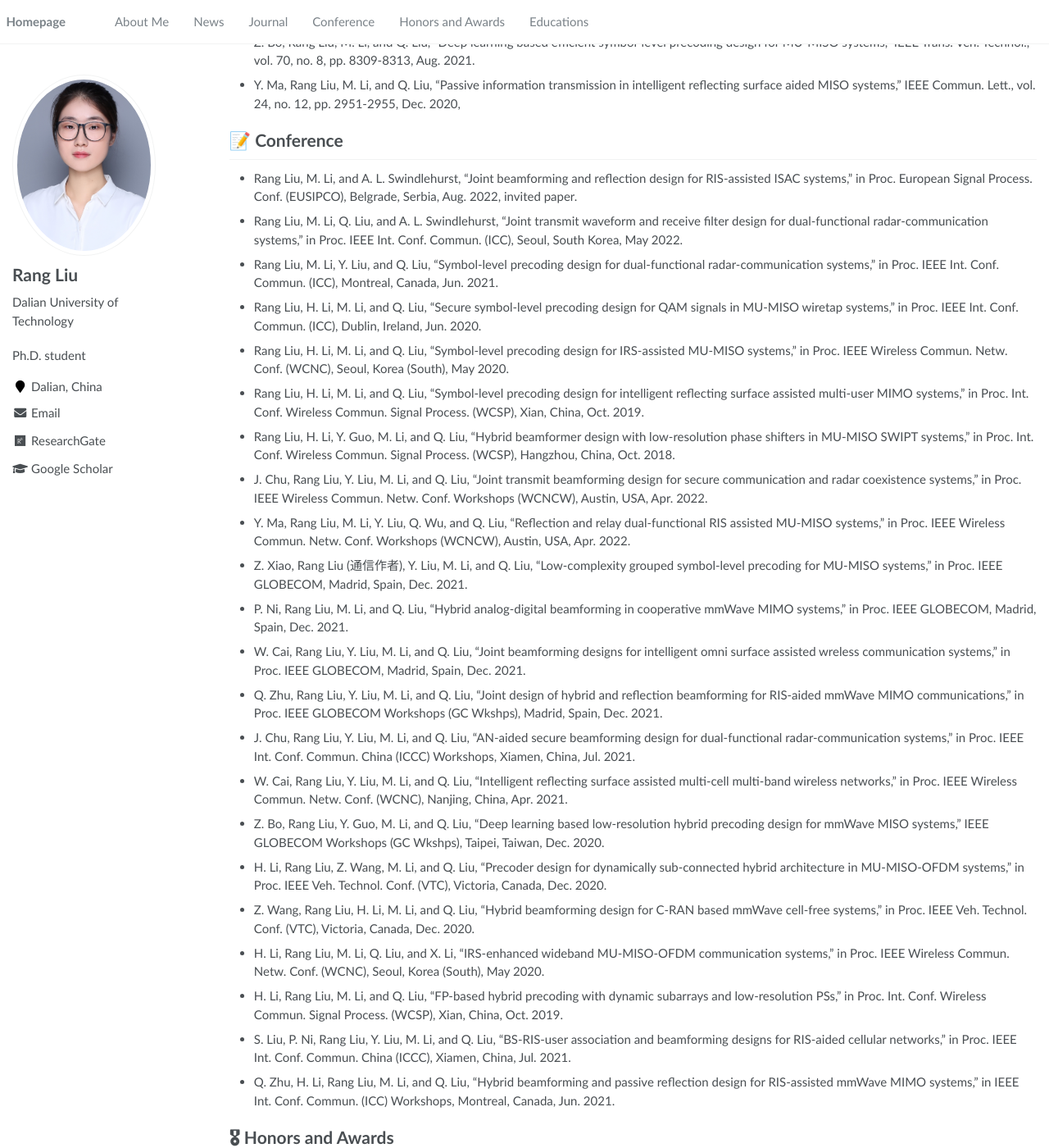
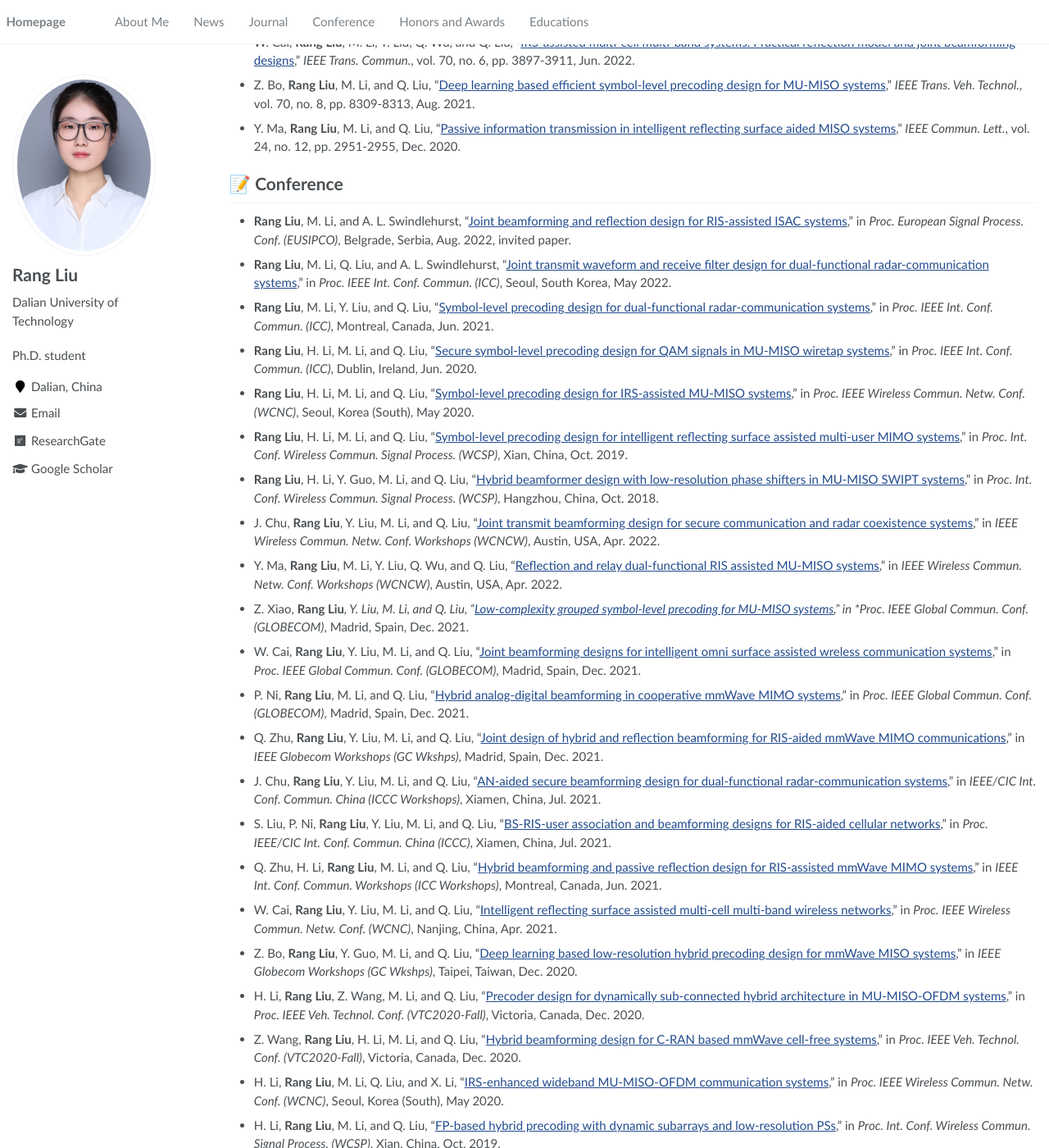
Before and after one commit to RangLiu0706/RangLiu0706.github.io, a Jekyll site: the page built from _pages/about.md, in a window 1280 px wide and 1400 px high, scrolled down 810 px. Shown: the whole window at 82% size. Built offline with Jekyll 4.4.1, drawn with Linux system fonts in a browser that asks for light colours; some of the changed text lies outside the part shown.

Commit message:
0723
0723

```diff
--- a/_config.yml
+++ b/_config.yml
@@ -12,7 +12,7 @@
 google_scholar_stats_use_cdn : true
 
 # google analytics
-google_analytics_id      :  # get google_analytics_id from https://analytics.google.com/analytics/
+google_analytics_id      :  324368529 # get google_analytics_id from https://analytics.google.com/analytics/
 
 # SEO Related
 google_site_verification :  # get google_site_verification from https://search.google.com/search-console/about
--- a/_pages/about.md
+++ b/_pages/about.md
@@ -17,70 +17,95 @@
 
 <span class='anchor' id='about-me'></span>
 
-Rang Liu received the B.S. degree in electronics information engineering from Dalian University of Technology, Dalian, China, in 2018. She is now studying toward the Ph.D. degree with the School of Information and Communication Engineering, Dalian University of Technology, Dalian, China.
-Her current research interests are focused on signal processing, massive MIMO systems, reconfigurable intelligent surfaces, and integrated sensing and communication.
+I received the B.S. degree in electronics information engineering from Dalian University of Technology, Dalian, China, in 2018.
+I am now studying toward the Ph.D. degree with the School of Information and Communication Engineering, Dalian University of Technology, Dalian, China.
+My current research interests are focused on signal processing, massive MIMO systems, reconfigurable intelligent surfaces, and integrated sensing and communication.
+My advisor is [Prof. Ming Li](http://ice.dlut.edu.cn/LiMing/index_chinese.html).
 
 
 
 # 🔥 News
-- *2022.07*: &nbsp; Rang's blog is online. Yeah!
+- *2022.07*: &nbsp; My blog is online. Yeah!
 
 
 # 📝 Journal
 
-- Rang Liu, M. Li, Q. Liu, Y. Liu, Q. Wu, and Q. Liu, "Joint transmit waveform and passive beamforming design for RIS-aided DFRC systems" IEEE J. Sel. Topics Signal Process. (JSTSP), DOI: 10.1109/JSTSP.2022.3172788.
+- **Rang Liu**, M. Li, Y. Liu, Q. Wu, and Q. Liu, "[Joint transmit waveform and passive beamforming design for RIS-aided DFRC systems](https://ieeexplore.ieee.org/document/9769997)," *IEEE J. Sel. Topics Signal Process. (JSTSP)*, DOI: 10.1109/JSTSP.2022.3172788.
 
--	Rang Liu, M. Li, Q. Liu, and A. L. Swindlehurst, “Joint waveform and filter designs for STAP-SLP-based MIMO-DFRC systems,” IEEE J. Sel. Areas Commun. (JSAC), vol. 40, no. 6, pp. 1918-1931, Jun. 2022.
+-	**Rang Liu**, M. Li, Q. Liu, and A. L. Swindlehurst, "[Joint waveform and filter designs for STAP-SLP-based MIMO-DFRC systems](https://ieeexplore.ieee.org/document/9724259)," *IEEE J. Sel. Areas Commun. (JSAC)*, vol. 40, no. 6, pp. 1918-1931, Jun. 2022.
 
--	Rang Liu, M. Li, Q. Liu, and A. L. Swindlehurst, “Dual-functional radar-communication waveform design: A symbol-level precoding approach,” IEEE J. Sel. Topics Signal Process. (JSTSP), vol. 15, no. 6, pp. 1316-1331, Nov. 2021.
+-	**Rang Liu**, M. Li, Q. Liu, and A. L. Swindlehurst, "[Dual-functional radar-communication waveform design: A symbol-level precoding approach](https://ieeexplore.ieee.org/document/9534484)," *IEEE J. Sel. Topics Signal Process. (JSTSP)*, vol. 15, no. 6, pp. 1316-1331, Nov. 2021.
 
--	Rang Liu, M. Li, Q. Liu, A. L. Swindlehurst, and Q. Wu, “Intelligent reflecting surface based passive information transmission: A symbol-level precoding approach,” IEEE Trans. Veh. Technol., vol. 70, no. 7, pp. 6735-6749, Jul. 2021.
+-	**Rang Liu**, M. Li, Q. Liu, A. L. Swindlehurst, and Q. Wu, "[Intelligent reflecting surface based passive information transmission: A symbol-level precoding approach](https://ieeexplore.ieee.org/document/9435988)," *IEEE Trans. Veh. Technol.*, vol. 70, no. 7, pp. 6735-6749, Jul. 2021.
 
--	Rang Liu, M. Li, Q. Liu, and A. Lee Swindlehurst, “Joint symbol-level precoding and reflecting designs for IRS-enhanced MU-MISO systems,” IEEE Trans. Wireless Commun., vol. 20, no. 2, pp. 798-811, Feb. 2021.
+-	**Rang Liu**, M. Li, Q. Liu, and A. Lee Swindlehurst, "[Joint symbol-level precoding and reflecting designs for IRS-enhanced MU-MISO systems](https://ieeexplore.ieee.org/document/9219206)," *IEEE Trans. Wireless Commun.*, vol. 20, no. 2, pp. 798-811, Feb. 2021.
 
--	Rang Liu, M. Li, Q. Liu, and A. Lee Swindlehurst, “Secure symbol-level precoding in MU-MISO wiretap systems,” IEEE Trans. Inf. Forens. Security, vol. 15, pp. 3359-3373, Apr. 2020.
+-	**Rang Liu**, M. Li, Q. Liu, and A. Lee Swindlehurst, "[Secure symbol-level precoding in MU-MISO wiretap systems](https://ieeexplore.ieee.org/document/9068286)," *IEEE Trans. Inf. Forens. Security*, vol. 15, pp. 3359-3373, Apr. 2020.
 
--	Rang Liu, H. Li, and M. Li, “Symbol-level hybrid precoding in mmWave multiuser MISO systems,” IEEE Commun. Lett., vol. 23, no. 9, pp. 1636-1639, Sep. 2019.
+-	**Rang Liu**, H. Li, and M. Li, "[Symbol-level hybrid precoding in mmWave multiuser MISO systems](https://ieeexplore.ieee.org/document/8756035)," *IEEE Commun. Lett.*, vol. 23, no. 9, pp. 1636-1639, Sep. 2019.
 
--	Z. Xiao, Rang Liu (通信作者), M. Li, Y. Liu, and Q. Liu, “Low-complexity designs of symbol-level precoding for MU-MISO systems,” IEEE Trans. Commun., to appear, DOI: 10.1109/TCOMM.2022.3173366
+- P. Ni, **Rang Liu**, M. Li, and Q. Liu, "[User association and hybrid beamforming designs for cooperative mmWave MIMO systems](https://ieeexplore.ieee.org/document/9831052)," *IEEE Trans. Signal Inf. Process. Netw.*, DOI: 10.1109/TSIPN.2022.3190740
 
--	A. L. Swindlehurst, G. Zhou, Rang Liu, C. Pan, and M. Li, “Channel estimation with reconfigurable intelligent surfaces – A general framework,” Proceedings of the IEEE, DOI: 10.1109/JPROC.2022.3170358.
+-	A. L. Swindlehurst, G. Zhou, **Rang Liu**, C. Pan, and M. Li, "[Channel estimation with reconfigurable intelligent surfaces – A general framework](https://ieeexplore.ieee.org/document/9771077)," *Proceedings of the IEEE*, DOI: 10.1109/JPROC.2022.3170358.
 
--	W. Cai, Rang Liu, M. Li, Y. Liu, Q. Wu, and Q. Liu, “IRS-assisted multi-cell multi-band systems: Practical reflection model and joint beamforming designs,” IEEE Trans. Commun., DOI: 10.1109/TCOMM.2022.3168645.
+-	Z. Xiao, **Rang Liu***, M. Li, Y. Liu, and Q. Liu, "[Low-complexity designs of symbol-level precoding for MU-MISO systems](https://ieeexplore.ieee.org/document/9770790)," *IEEE Trans. Commun.*, vol. 70, no. 7, pp. 4624-4639, Jul. 2022.
 
--	Z. Bo, Rang Liu, M. Li, and Q. Liu, “Deep learning based efficient symbol-level precoding design for MU-MISO systems,” IEEE Trans. Veh. Technol., vol. 70, no. 8, pp. 8309-8313, Aug. 2021.
+-	W. Cai, **Rang Liu**, M. Li, Y. Liu, Q. Wu, and Q. Liu, "[IRS-assisted multi-cell multi-band systems: Practical reflection model and joint beamforming designs](https://ieeexplore.ieee.org/document/9759366)," *IEEE Trans. Commun.*, vol. 70, no. 6, pp. 3897-3911, Jun. 2022.
 
--	Y. Ma, Rang Liu, M. Li, and Q. Liu, “Passive information transmission in intelligent reflecting surface aided MISO systems,” IEEE Commun. Lett., vol. 24, no. 12, pp. 2951-2955, Dec. 2020,
+-	Z. Bo, **Rang Liu**, M. Li, and Q. Liu, "[Deep learning based efficient symbol-level precoding design for MU-MISO systems](https://ieeexplore.ieee.org/document/9468383)," *IEEE Trans. Veh. Technol.*, vol. 70, no. 8, pp. 8309-8313, Aug. 2021.
+
+-	Y. Ma, **Rang Liu**, M. Li, and Q. Liu, "[Passive information transmission in intelligent reflecting surface aided MISO systems](https://ieeexplore.ieee.org/document/9154740)," *IEEE Commun. Lett.*, vol. 24, no. 12, pp. 2951-2955, Dec. 2020.
 
 # 📝 Conference
--	Rang Liu, M. Li, and A. L. Swindlehurst, “Joint beamforming and reflection design for RIS-assisted ISAC systems,” in Proc. European Signal Process. Conf. (EUSIPCO), Belgrade, Serbia, Aug. 2022, invited paper.
--	Rang Liu, M. Li, Q. Liu, and A. L. Swindlehurst, “Joint transmit waveform and receive filter design for dual-functional radar-communication systems,” in Proc. IEEE Int. Conf. Commun. (ICC), Seoul, South Korea, May 2022.
--	Rang Liu, M. Li, Y. Liu, and Q. Liu, “Symbol-level precoding design for dual-functional radar-communication systems,” in Proc. IEEE Int. Conf. Commun. (ICC), Montreal, Canada, Jun. 2021.
--	Rang Liu, H. Li, M. Li, and Q. Liu, “Secure symbol-level precoding design for QAM signals in MU-MISO wiretap systems,” in Proc. IEEE Int. Conf. Commun. (ICC), Dublin, Ireland, Jun. 2020.
--	Rang Liu, H. Li, M. Li, and Q. Liu, “Symbol-level precoding design for IRS-assisted MU-MISO systems,” in Proc. IEEE Wireless Commun. Netw. Conf. (WCNC), Seoul, Korea (South), May 2020.
--	Rang Liu, H. Li, M. Li, and Q. Liu, “Symbol-level precoding design for intelligent reflecting surface assisted multi-user MIMO systems,” in Proc. Int. Conf. Wireless Commun. Signal Process. (WCSP), Xian, China, Oct. 2019.
--	Rang Liu, H. Li, Y. Guo, M. Li, and Q. Liu, “Hybrid beamformer design with low-resolution phase shifters in MU-MISO SWIPT systems,” in Proc. Int. Conf. Wireless Commun. Signal Process. (WCSP), Hangzhou, China, Oct. 2018.
--	J. Chu, Rang Liu, Y. Liu, M. Li, and Q. Liu, “Joint transmit beamforming design for secure communication and radar coexistence systems,” in Proc. IEEE Wireless Commun. Netw. Conf. Workshops (WCNCW), Austin, USA, Apr. 2022.
--	Y. Ma, Rang Liu, M. Li, Y. Liu, Q. Wu, and Q. Liu, “Reflection and relay dual-functional RIS assisted MU-MISO systems,” in Proc. IEEE Wireless Commun. Netw. Conf. Workshops (WCNCW), Austin, USA, Apr. 2022.
--	Z. Xiao, Rang Liu (通信作者), Y. Liu, M. Li, and Q. Liu, “Low-complexity grouped symbol-level precoding for MU-MISO systems,” in Proc. IEEE GLOBECOM, Madrid, Spain, Dec. 2021.
--	P. Ni, Rang Liu, M. Li, and Q. Liu, “Hybrid analog-digital beamforming in cooperative mmWave MIMO systems,” in Proc. IEEE GLOBECOM, Madrid, Spain, Dec. 2021.
--	W. Cai, Rang Liu, Y. Liu, M. Li, and Q. Liu, “Joint beamforming designs for intelligent omni surface assisted wreless communication systems,” in Proc. IEEE GLOBECOM, Madrid, Spain, Dec. 2021.
--	Q. Zhu, Rang Liu, Y. Liu, M. Li, and Q. Liu, “Joint design of hybrid and reflection beamforming for RIS-aided mmWave MIMO communications,” in Proc. IEEE GLOBECOM Workshops (GC Wkshps), Madrid, Spain, Dec. 2021.
--	J. Chu, Rang Liu, Y. Liu, M. Li, and Q. Liu, “AN-aided secure beamforming design for dual-functional radar-communication systems,” in Proc. IEEE Int. Conf. Commun. China (ICCC) Workshops, Xiamen, China, Jul. 2021.
--	W. Cai, Rang Liu, Y. Liu, M. Li, and Q. Liu, “Intelligent reflecting surface assisted multi-cell multi-band wireless networks,” in Proc. IEEE Wireless Commun. Netw. Conf. (WCNC), Nanjing, China, Apr. 2021.
--	Z. Bo, Rang Liu, Y. Guo, M. Li, and Q. Liu, “Deep learning based low-resolution hybrid precoding design for mmWave MISO systems,” IEEE GLOBECOM Workshops (GC Wkshps), Taipei, Taiwan, Dec. 2020.
--	H. Li, Rang Liu, Z. Wang, M. Li, and Q. Liu, “Precoder design for dynamically sub-connected hybrid architecture in MU-MISO-OFDM systems,” in Proc. IEEE Veh. Technol. Conf. (VTC), Victoria, Canada, Dec. 2020.
--	Z. Wang, Rang Liu, H. Li, M. Li, and Q. Liu, “Hybrid beamforming design for C-RAN based mmWave cell-free systems,” in Proc. IEEE Veh. Technol. Conf. (VTC), Victoria, Canada, Dec. 2020.
--	H. Li, Rang Liu, M. Li, Q. Liu, and X. Li, “IRS-enhanced wideband MU-MISO-OFDM communication systems,” in Proc. IEEE Wireless Commun. Netw. Conf. (WCNC), Seoul, Korea (South), May 2020.
--	H. Li, Rang Liu, M. Li, and Q. Liu, “FP-based hybrid precoding with dynamic subarrays and low-resolution PSs,” in Proc. Int. Conf. Wireless Commun. Signal Process. (WCSP), Xian, China, Oct. 2019.
--	S. Liu, P. Ni, Rang Liu, Y. Liu, M. Li, and Q. Liu, “BS-RIS-user association and beamforming designs for RIS-aided cellular networks,” in Proc. IEEE Int. Conf. Commun. China (ICCC), Xiamen, China, Jul. 2021.
--	Q. Zhu, H. Li, Rang Liu, M. Li, and Q. Liu, “Hybrid beamforming and passive reflection design for RIS-assisted mmWave MIMO systems,” in IEEE Int. Conf. Commun. (ICC) Workshops, Montreal, Canada, Jun. 2021.
+-	**Rang Liu**, M. Li, and A. L. Swindlehurst, "[Joint beamforming and reflection design for RIS-assisted ISAC systems]()," in *Proc. European Signal Process. Conf. (EUSIPCO)*, Belgrade, Serbia, Aug. 2022, invited paper.
 
+-	**Rang Liu**, M. Li, Q. Liu, and A. L. Swindlehurst, "[Joint transmit waveform and receive filter design for dual-functional radar-communication systems]()," in *Proc. IEEE Int. Conf. Commun. (ICC)*, Seoul, South Korea, May 2022.
+
+-	**Rang Liu**, M. Li, Y. Liu, and Q. Liu, "[Symbol-level precoding design for dual-functional radar-communication systems](https://ieeexplore.ieee.org/document/9500781)," in *Proc. IEEE Int. Conf. Commun. (ICC)*, Montreal, Canada, Jun. 2021.
+
+-	**Rang Liu**, H. Li, M. Li, and Q. Liu, "[Secure symbol-level precoding design for QAM signals in MU-MISO wiretap systems](https://ieeexplore.ieee.org/document/9149044)," in *Proc. IEEE Int. Conf. Commun. (ICC)*, Dublin, Ireland, Jun. 2020.
+
+-	**Rang Liu**, H. Li, M. Li, and Q. Liu, "[Symbol-level precoding design for IRS-assisted MU-MISO systems](https://ieeexplore.ieee.org/document/9120710)," in *Proc. IEEE Wireless Commun. Netw. Conf. (WCNC)*, Seoul, Korea (South), May 2020.
+
+-	**Rang Liu**, H. Li, M. Li, and Q. Liu, "[Symbol-level precoding design for intelligent reflecting surface assisted multi-user MIMO systems](https://ieeexplore.ieee.org/document/8928065)," in *Proc. Int. Conf. Wireless Commun. Signal Process. (WCSP)*, Xian, China, Oct. 2019.
+
+-	**Rang Liu**, H. Li, Y. Guo, M. Li, and Q. Liu, "[Hybrid beamformer design with low-resolution phase shifters in MU-MISO SWIPT systems](https://ieeexplore.ieee.org/document/8555694)," in *Proc. Int. Conf. Wireless Commun. Signal Process. (WCSP)*, Hangzhou, China, Oct. 2018.
+
+-	J. Chu, **Rang Liu**, Y. Liu, M. Li, and Q. Liu, "[Joint transmit beamforming design for secure communication and radar coexistence systems](https://ieeexplore.ieee.org/document/9771662)," in *IEEE Wireless Commun. Netw. Conf. Workshops (WCNCW)*, Austin, USA, Apr. 2022.
+
+-	Y. Ma, **Rang Liu**, M. Li, Y. Liu, Q. Wu, and Q. Liu, "[Reflection and relay dual-functional RIS assisted MU-MISO systems](https://ieeexplore.ieee.org/document/9771713)," in *IEEE Wireless Commun. Netw. Conf. Workshops (WCNCW)*, Austin, USA, Apr. 2022.
+
+-	Z. Xiao, **Rang Liu***, Y. Liu, M. Li, and Q. Liu, "[Low-complexity grouped symbol-level precoding for MU-MISO systems](https://ieeexplore.ieee.org/document/9685319)," in *Proc. IEEE Global Commun. Conf. (GLOBECOM)*, Madrid, Spain, Dec. 2021.
+
+-	W. Cai, **Rang Liu**, Y. Liu, M. Li, and Q. Liu, "[Joint beamforming designs for intelligent omni surface assisted wreless communication systems](https://ieeexplore.ieee.org/document/9685199)," in *Proc. IEEE Global Commun. Conf. (GLOBECOM)*, Madrid, Spain, Dec. 2021.
+
+-	P. Ni, **Rang Liu**, M. Li, and Q. Liu, "[Hybrid analog-digital beamforming in cooperative mmWave MIMO systems](https://ieeexplore.ieee.org/document/9685913)," in *Proc. IEEE Global Commun. Conf. (GLOBECOM)*, Madrid, Spain, Dec. 2021.
+
+
+-	Q. Zhu, **Rang Liu**, Y. Liu, M. Li, and Q. Liu, "[Joint design of hybrid and reflection beamforming for RIS-aided mmWave MIMO communications](https://ieeexplore.ieee.org/document/9682008)," in *IEEE Globecom Workshops (GC Wkshps)*, Madrid, Spain, Dec. 2021.
+
+-	J. Chu, **Rang Liu**, Y. Liu, M. Li, and Q. Liu, "[AN-aided secure beamforming design for dual-functional radar-communication systems](https://ieeexplore.ieee.org/document/9538912)," in *IEEE/CIC Int. Conf. Commun. China (ICCC Workshops)*, Xiamen, China, Jul. 2021.
+
+-	S. Liu, P. Ni, **Rang Liu**, Y. Liu, M. Li, and Q. Liu, "[BS-RIS-user association and beamforming designs for RIS-aided cellular networks](https://ieeexplore.ieee.org/document/9580193)," in *Proc. IEEE/CIC Int. Conf. Commun. China (ICCC)*, Xiamen, China, Jul. 2021.
+
+-	Q. Zhu, H. Li, **Rang Liu**, M. Li, and Q. Liu, "[Hybrid beamforming and passive reflection design for RIS-assisted mmWave MIMO systems](https://ieeexplore.ieee.org/document/9473829)," in *IEEE Int. Conf. Commun. Workshops (ICC Workshops)*, Montreal, Canada, Jun. 2021.
+
+-	W. Cai, **Rang Liu**, Y. Liu, M. Li, and Q. Liu, "[Intelligent reflecting surface assisted multi-cell multi-band wireless networks](https://ieeexplore.ieee.org/document/9417342)," in *Proc. IEEE Wireless Commun. Netw. Conf. (WCNC)*, Nanjing, China, Apr. 2021.
+
+-	Z. Bo, **Rang Liu**, Y. Guo, M. Li, and Q. Liu, "[Deep learning based low-resolution hybrid precoding design for mmWave MISO systems](https://ieeexplore.ieee.org/document/9367486)," in *IEEE Globecom Workshops (GC Wkshps)*, Taipei, Taiwan, Dec. 2020.
+
+-	H. Li, **Rang Liu**, Z. Wang, M. Li, and Q. Liu, "[Precoder design for dynamically sub-connected hybrid architecture in MU-MISO-OFDM systems](https://ieeexplore.ieee.org/document/9348551)," in *Proc. IEEE Veh. Technol. Conf. (VTC2020-Fall)*, Victoria, Canada, Dec. 2020.
+
+-	Z. Wang, **Rang Liu**, H. Li, M. Li, and Q. Liu, "[Hybrid beamforming design for C-RAN based mmWave cell-free systems](https://ieeexplore.ieee.org/document/9348506)," in *Proc. IEEE Veh. Technol. Conf. (VTC2020-Fall)*, Victoria, Canada, Dec. 2020.
+
+-	H. Li, **Rang Liu**, M. Li, Q. Liu, and X. Li, "[IRS-enhanced wideband MU-MISO-OFDM communication systems](https://ieeexplore.ieee.org/document/9120639)," in *Proc. IEEE Wireless Commun. Netw. Conf. (WCNC)*, Seoul, Korea (South), May 2020.
+
+-	H. Li, **Rang Liu**, M. Li, and Q. Liu, "[FP-based hybrid precoding with dynamic subarrays and low-resolution PSs](https://ieeexplore.ieee.org/document/8928111)," in *Proc. Int. Conf. Wireless Commun. Signal Process. (WCSP)*, Xian, China, Oct. 2019.
 
 
 # 🎖 Honors and Awards
-- *2020.10* She received the National Scholarship.
+- *2020.10*: I received the National Scholarship.
 
 # 📖 Educations
-- *2020.09 - 2022.07 (now)*, Dalian University of Technology.
-- *2014.09 - 2018.06*, Dalian University of Technology.
+- *2020.09 - 2022.07 (now)*: Dalian University of Technology. Major in Information and Communication Engineering.
+- *2014.09 - 2018.06*: Dalian University of Technology. Major in Electronic and Information Engineering.
```
Also changed, not shown: 2 other files.
